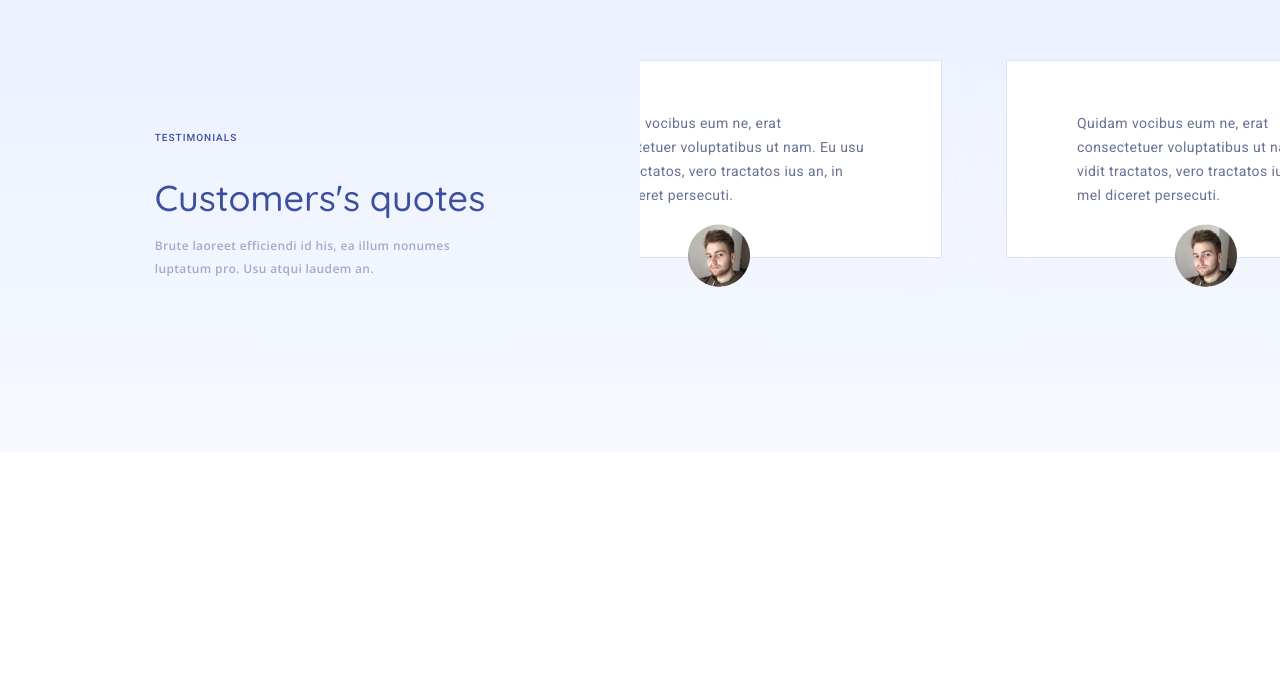
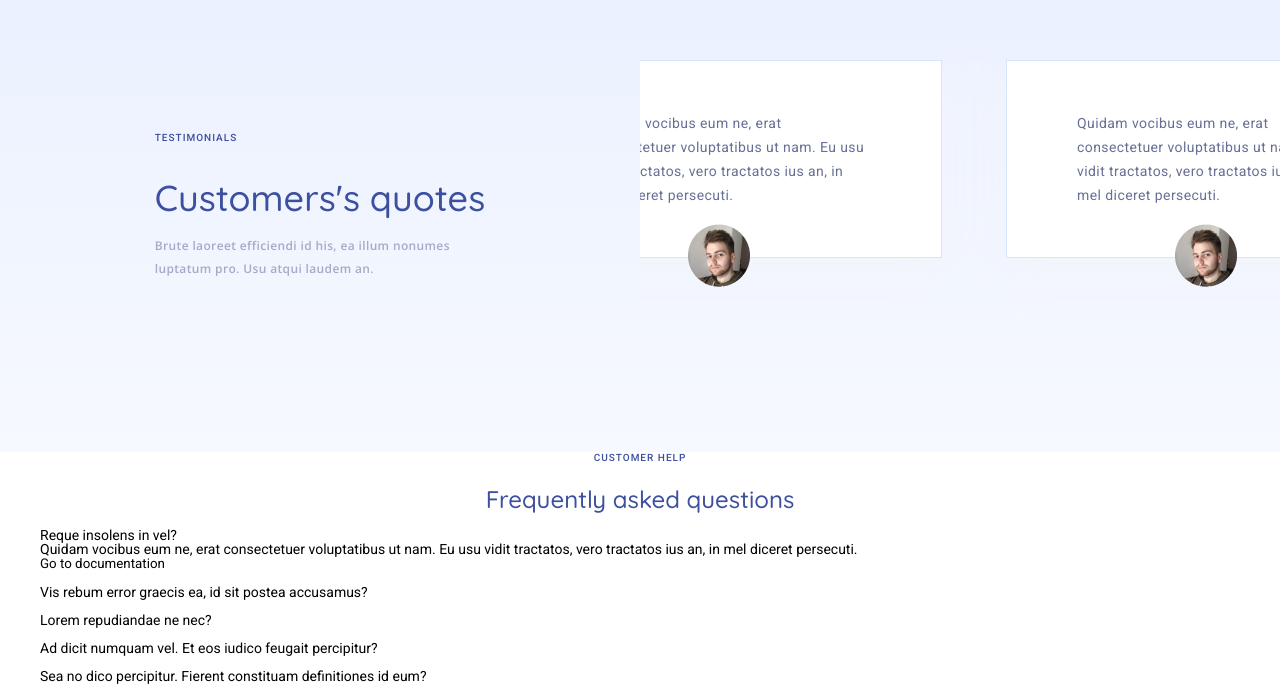
Before and after one commit to Daniil-gavrilooov/freebie__work, a plain HTML site: page app/index.html in a window 1280 px wide. Shown: the part 3981-4665 px from the top of the page. Before the commit the page ends 4433 px from the top, so only its background shows below. Drawn offline with nearby package versions, Linux system fonts and the light colour scheme.

Commit message:
added html section (questions)

```diff
--- a/app/index.html
+++ b/app/index.html
@@ -474,7 +474,92 @@
                     </div>
                 </div>
             </div>
+        </section>
 
+        <section class="questions">
+            <div class="container">
+                <div class="section__overhead">
+                    <p class="section__overhead-text">
+                        Customer help
+                    </p>
+
+                    <h4 class="section__overhead-title">
+                        Frequently asked questions
+                    </h4>
+                </div>
+
+                <div class="questions__content">
+                    <div class="questions__item">
+                        <div class="questions__item-title">
+                            <button class="questions__title-btn"></button>
+
+                            <p class="questions__title-text">
+                                Reque insolens in vel?
+                            </p>
+                        </div>
+
+                        <div class="questions__item-info">
+                            <p class="questions__info-text">
+                                Quidam vocibus eum ne, erat consectetuer voluptatibus ut nam. Eu usu vidit tractatos,
+                                vero tractatos ius an, in mel diceret persecuti.
+
+                            </p>
+
+                            <button class="questions__info-btn">
+                                Go to documentation
+                            </button>
+                        </div>
+                    </div>
+                    <div class="questions__item">
+                        <div class="questions__item-title">
+                            <button class="questions__title-btn">
+
+                            </button>
+
+                            <p class="questions__title-text">
+                                Vis rebum error graecis ea, id sit postea accusamus?
+                            </p>
+                        </div>
+
+                    </div>
+                    <div class="questions__item">
+                        <div class="questions__item-title">
+                            <button class="questions__title-btn">
+
+                            </button>
+
+                            <p class="questions__title-text">
+                                Lorem repudiandae ne nec?
+                            </p>
+                        </div>
+
+                    </div>
+                    <div class="questions__item">
+                        <div class="questions__item-title">
+                            <button class="questions__title-btn">
+
+                            </button>
+
+                            <p class="questions__title-text">
+                                Ad dicit numquam vel. Et eos iudico feugait percipitur?
+                            </p>
+                        </div>
+
+                    </div>
+                    <div class="questions__item">
+                        <div class="questions__item-title">
+                            <button class="questions__title-btn">
+
+                            </button>
+
+                            <p class="questions__title-text">
+                                Sea no dico percipitur. Fierent constituam definitiones id eum?
+                            </p>
+                        </div>
+
+                    </div>
+                </div>
+            </div>
         </section>
     </main>
 
```
